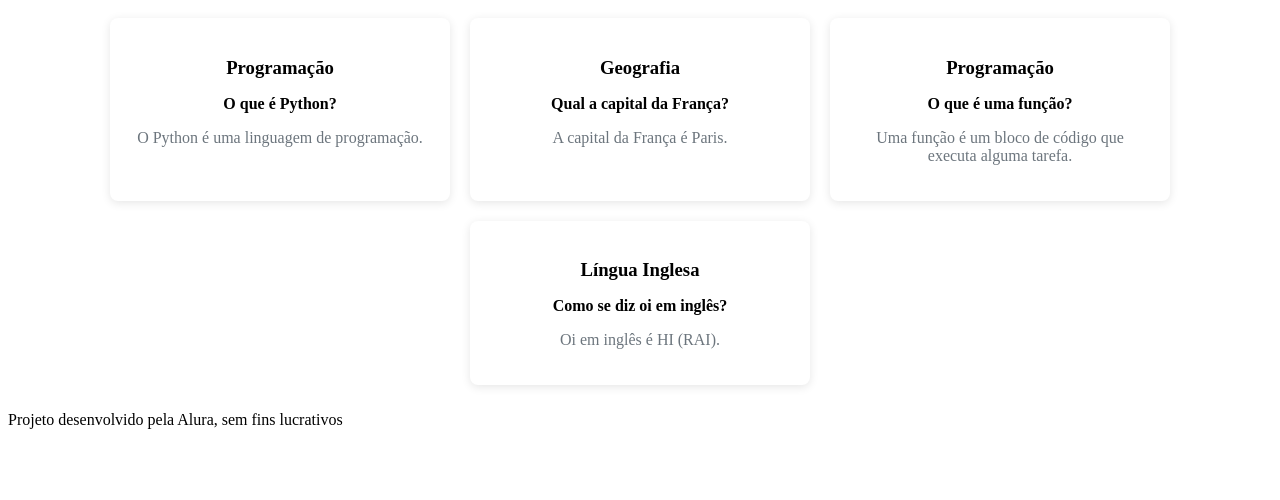
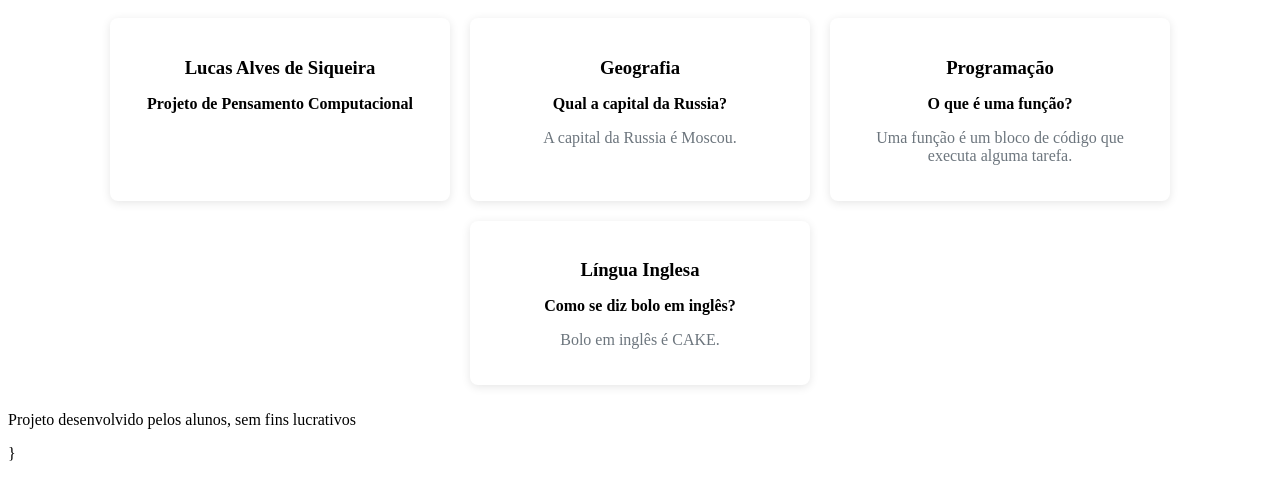
Before and after one commit to Lucass0801/PAGINA-WEB-2, a plain HTML site: page index.html in a window 1280 px wide. Drawn offline with Linux system fonts and the light colour scheme; files that its build step writes are made by us from their sources; a script that the page names is missing.

Commit message:
Update index.html

```diff
--- a/index.html
+++ b/index.html
@@ -11,12 +11,12 @@
         <section id="container">
             <article class="cartao">
                 <div class="cartao__conteudo">
-                    <h3>Programação</h3>
+                    <h3>Lucas Alves de Siqueira</h3>
                     <div class="cartao__conteudo__pergunta">
-                        <p>O que é Python?</p>
+                        <p>Projeto de Pensamento Computacional</p>
                     </div>
                     <div class="cartao__conteudo__resposta">
-                        <p>O Python é uma linguagem de programação.</p>
+                        <p></p>
                     </div>
                 </div>
             </article>
@@ -24,10 +24,10 @@
                 <div class="cartao__conteudo">
                     <h3>Geografia</h3>
                     <div class="cartao__conteudo__pergunta">
-                        <p>Qual a capital da França?</p>
+                        <p>Qual a capital da Russia?</p>
                     </div>
                     <div class="cartao__conteudo__resposta">
-                        <p>A capital da França é Paris.</p>
+                        <p>A capital da Russia é Moscou.</p>
                     </div>
                 </div>
             </article>
@@ -46,19 +46,21 @@
                 <div class="cartao__conteudo">
                     <h3>Língua Inglesa</h3>
                     <div class="cartao__conteudo__pergunta">
-                        <p>Como se diz oi em inglês?</p>
+                        <p>Como se diz bolo em inglês?</p>
                     </div>
                     <div class="cartao__conteudo__resposta">
-                        <p>Oi em inglês é HI (RAI).</p>
+                        <p>Bolo em inglês é CAKE.</p>
                     </div>
                 </div>
             </article>
         </section>
     </main>
     <footer>
-        <p>Projeto desenvolvido pela Alura, sem fins lucrativos</p>
+        <p>Projeto desenvolvido pelos alunos, sem fins lucrativos</p>
     </footer>
     <script src="app.js"></script>
     <script src="perguntas.js"></script>
 </body>
 </html>
+
+}
```
